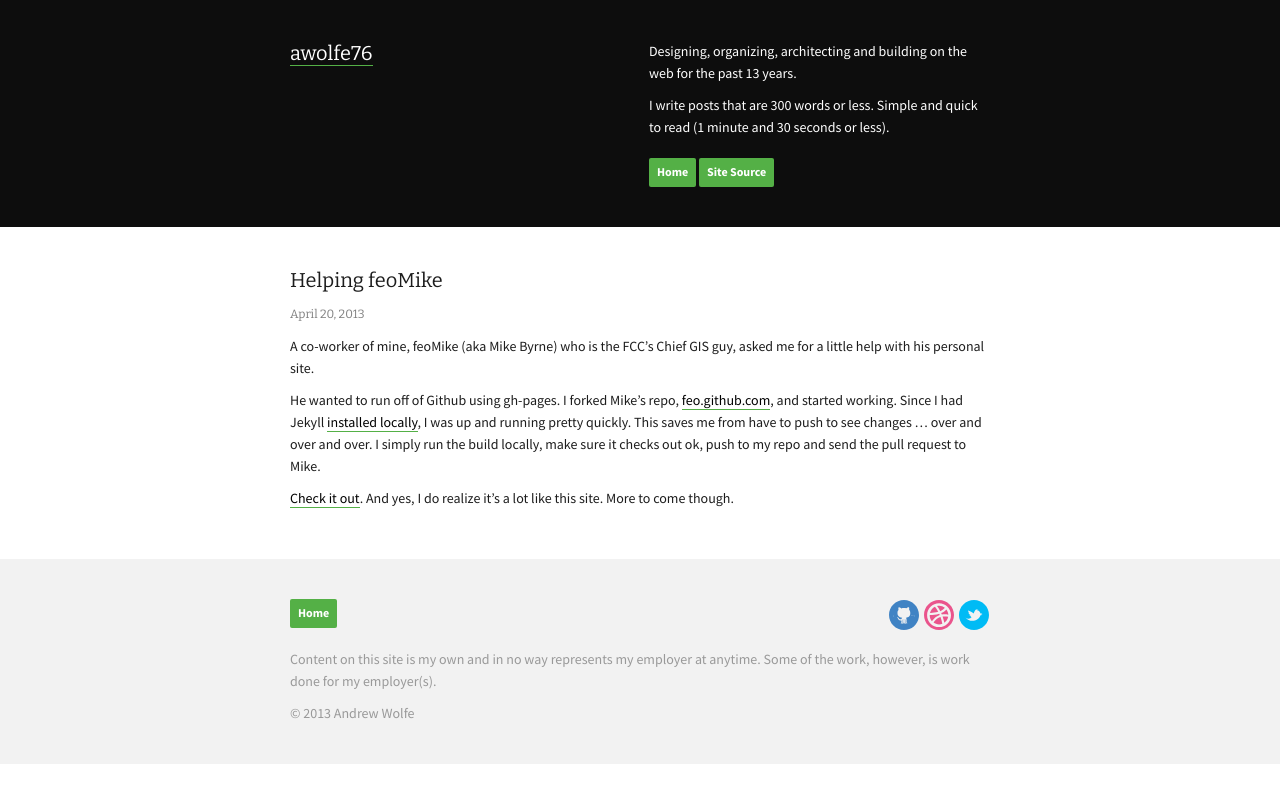
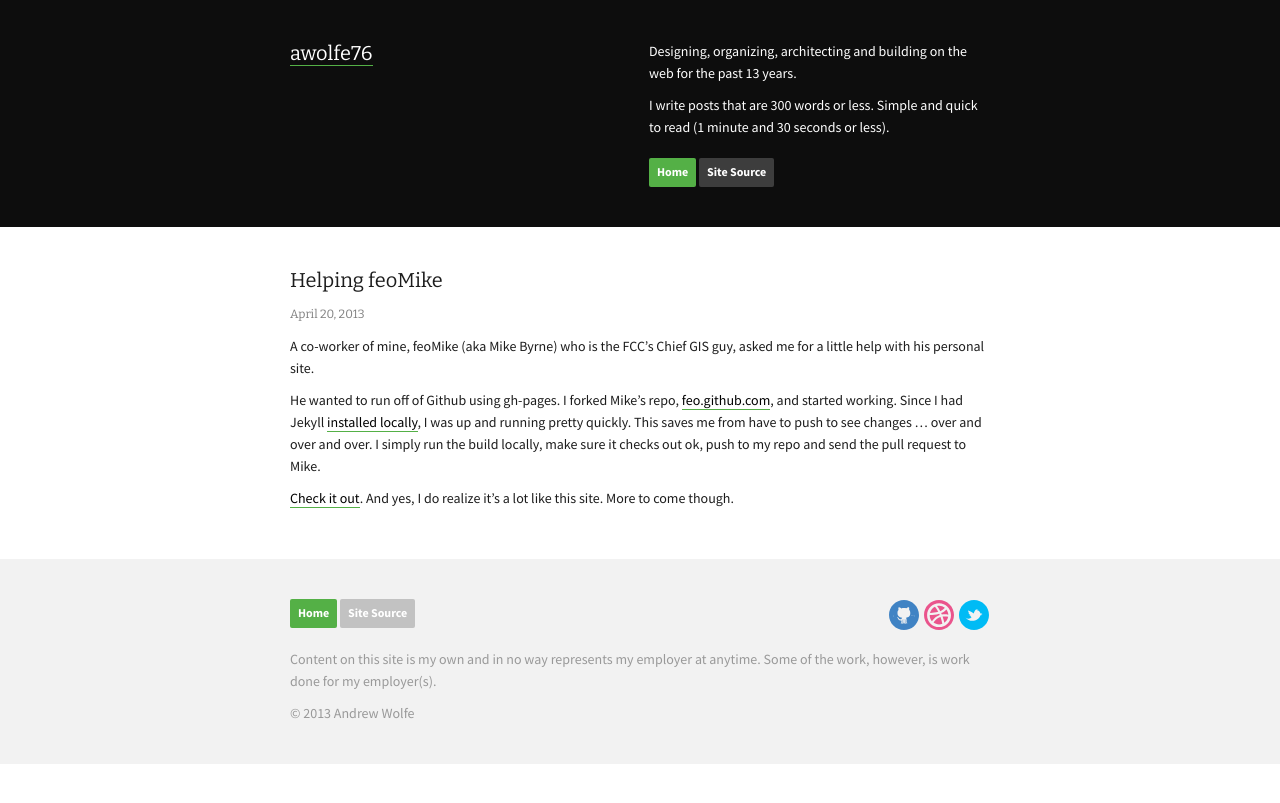
Before and after one commit to nickl1/awolfe76.github.com, a Jekyll site: the page built from _posts/2013-04-19-helping-feomike.md, in a window 1280 px wide. Shown: the top 803 px of the page. Built offline with Jekyll 4.4.1, drawn with Linux system fonts in a browser that asks for light colours; Markdown is read by kramdown in place of the engine named in the settings.

Commit message:
added archives; showing 5 recent posts on home; moved nav to template; color on source link

```diff
--- a/_includes/footer.html
+++ b/_includes/footer.html
@@ -2,7 +2,7 @@
   <div class="container-fluid">
     <div class="row-fluid">
       <div class="span12">
-        <a class="btn" href="/">Home</a>
+        {% include nav.html %}
         <div class="pull-right">
           {% include github.html %}
           {% include dribbble.html %}
--- a/_includes/header.html
+++ b/_includes/header.html
@@ -33,7 +33,7 @@
       <div class="span6">
         <p class="hidden-phone">{{ site.desc }}</p>
         <p class="hidden-phone">{{ site.sub-desc }}</p>
-        <a class="btn" href="/">Home</a> <a class="btn" href="http://github.com/awolfe76/awolfe76.github.com">Site Source</a>
+        {% include nav.html %}
       </div>
     </div>
   </div>
--- /dev/null
+++ b/_includes/nav.html
@@ -0,0 +1 @@
+<a class="btn" href="/">Home</a> <a class="btn source" href="http://github.com/awolfe76/awolfe76.github.com">Site Source</a>
--- a/css/awolfe76.css
+++ b/css/awolfe76.css
@@ -93,6 +93,29 @@
   color: #ffffff;
   color: rgba(255, 255, 255, 1);
 }
+a.source:link, a.source:visited {
+  background-color: #868686;
+  background-color: rgba(255, 255, 255, .2);
+}
+a.source:hover {
+  background-color: #000000;
+  background-color: rgba(0, 0, 0, 1);
+  color: #ffffff;
+  color: rgba(255, 255, 255, 1);
+}
+#footer a.source:link, #footer a.source:visited {
+  background-color: #868686;
+  background-color: rgba(0, 0, 0, .2);
+}
+#footer a.source:hover {
+  background-color: #000000;
+  background-color: rgba(0, 0, 0, 1);
+  color: #ffffff;
+  color: rgba(255, 255, 255, 1);
+}
+a.btn.archive {
+  margin-top:40px;
+}
 
 .content h1 {
   margin-top: 40px;
```
Also changed, not shown: _layouts/archives.html (added, +15 -0 lines), _layouts/index.html (+12 -5 lines), archives.md (added, +3 -0 lines), index.md (+0 -2 lines).
